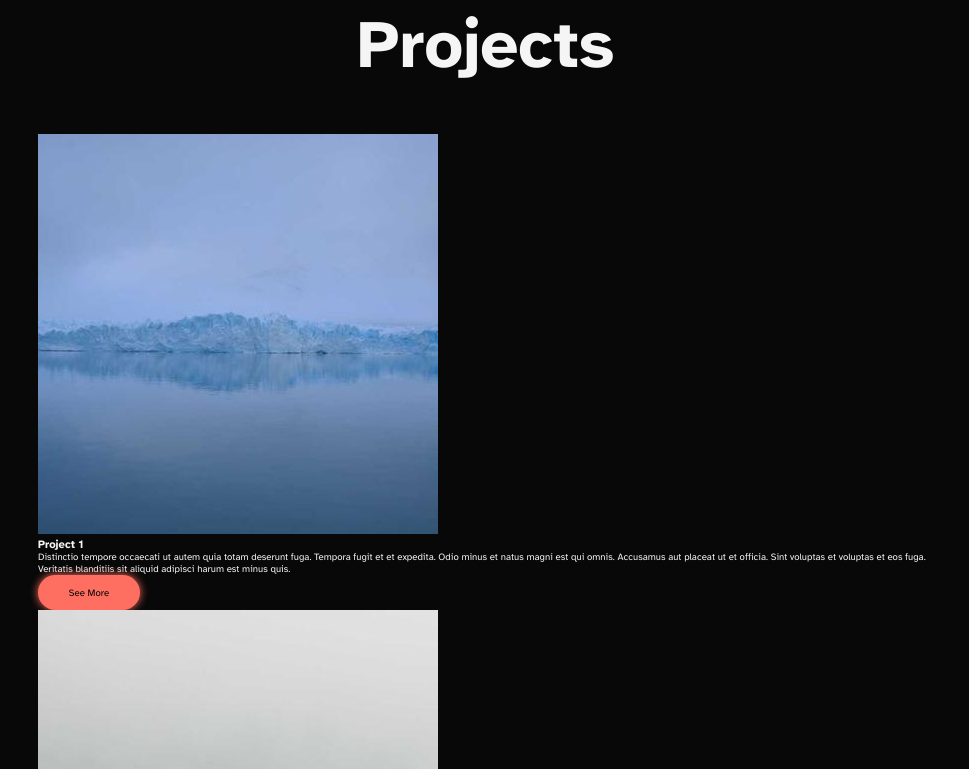
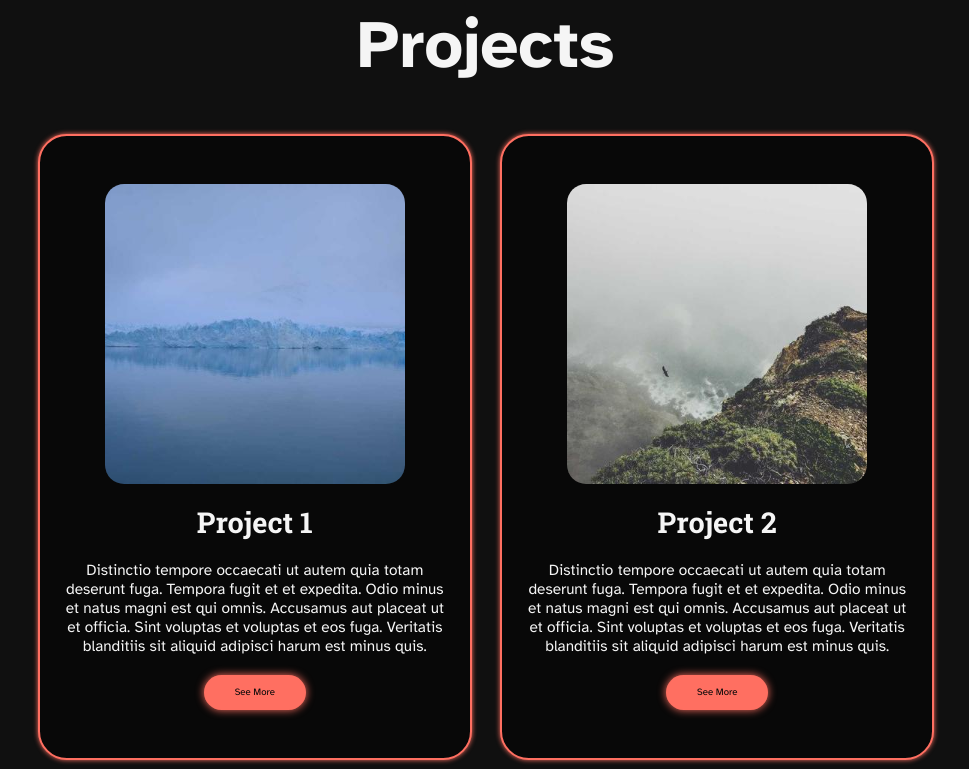
Before and after one commit to saracaudill/portfolio, a plain HTML site: page index.html in a window 1280 px wide. Shown: the part 2536-3305 px from the top of the page, without its empty margins (154-1123 px from the left). Drawn offline with nearby package versions, Linux system fonts and the light colour scheme.

Commit message:
style projects section

```diff
--- a/style.css
+++ b/style.css
@@ -422,3 +422,56 @@ section {
 .specialty-info i{
     font-size: 8rem;
 }
+
+/* projects section */
+
+.projects {
+    background-color: var(--second-bg-color);
+}
+
+.projects-box {
+    display: grid;
+    grid-template-columns: repeat(auto-fit, minmax(350px, 1fr));
+    place-items: center;
+    gap: 3rem;
+    row-gap: 5rem;
+}
+
+.project-card {
+    display: flex;
+    flex-direction: column;
+    align-items: center;
+    justify-content: center;
+    text-align: center;
+    background-color: var(--bg-color);
+    border: 2px solid var(--main-color);
+    border-radius: 3rem;
+    gap: 2rem;
+    padding: 5rem 2rem;
+    overflow: hidden;
+    cursor: pointer;
+    box-shadow: 0 0 5px var(--main-color);
+    transition: 0.3s ease;
+}
+
+.project-card:hover {
+    box-shadow: 0 0 25px var(--main-color),
+                0 0 50px var(--main-color);
+    transform: scale(1.02);
+}
+
+.project-card img{
+    max-width: 300px;
+    border-radius: 2em;
+    object-fit: cover;
+}
+
+.project-card h3 {
+    font-family: var(--heading-font);
+    font-size: 3rem;
+}
+
+.project-card p {
+    font-family: var(--body-font);
+    font-size: 1.6rem;
+}
```
